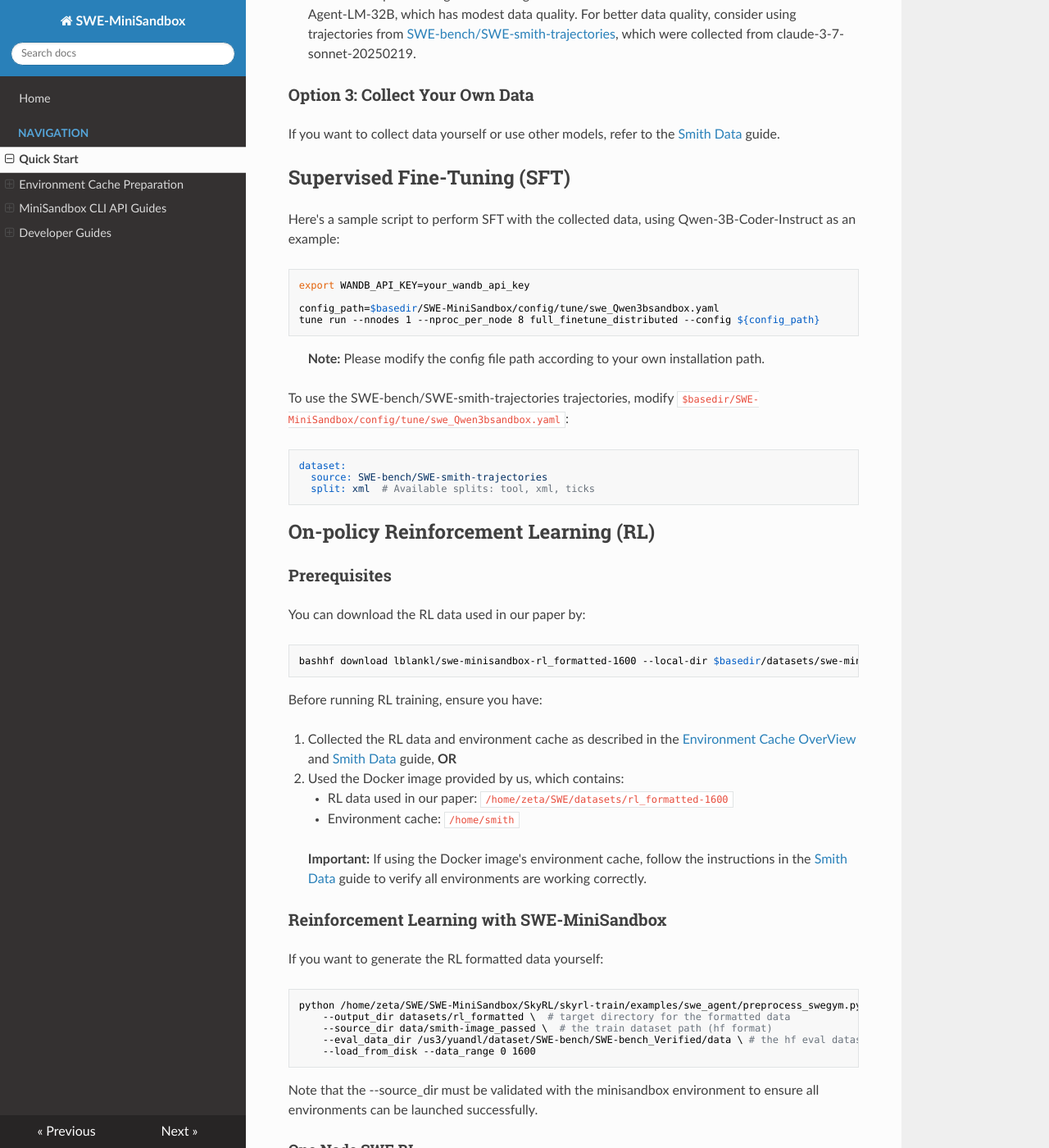
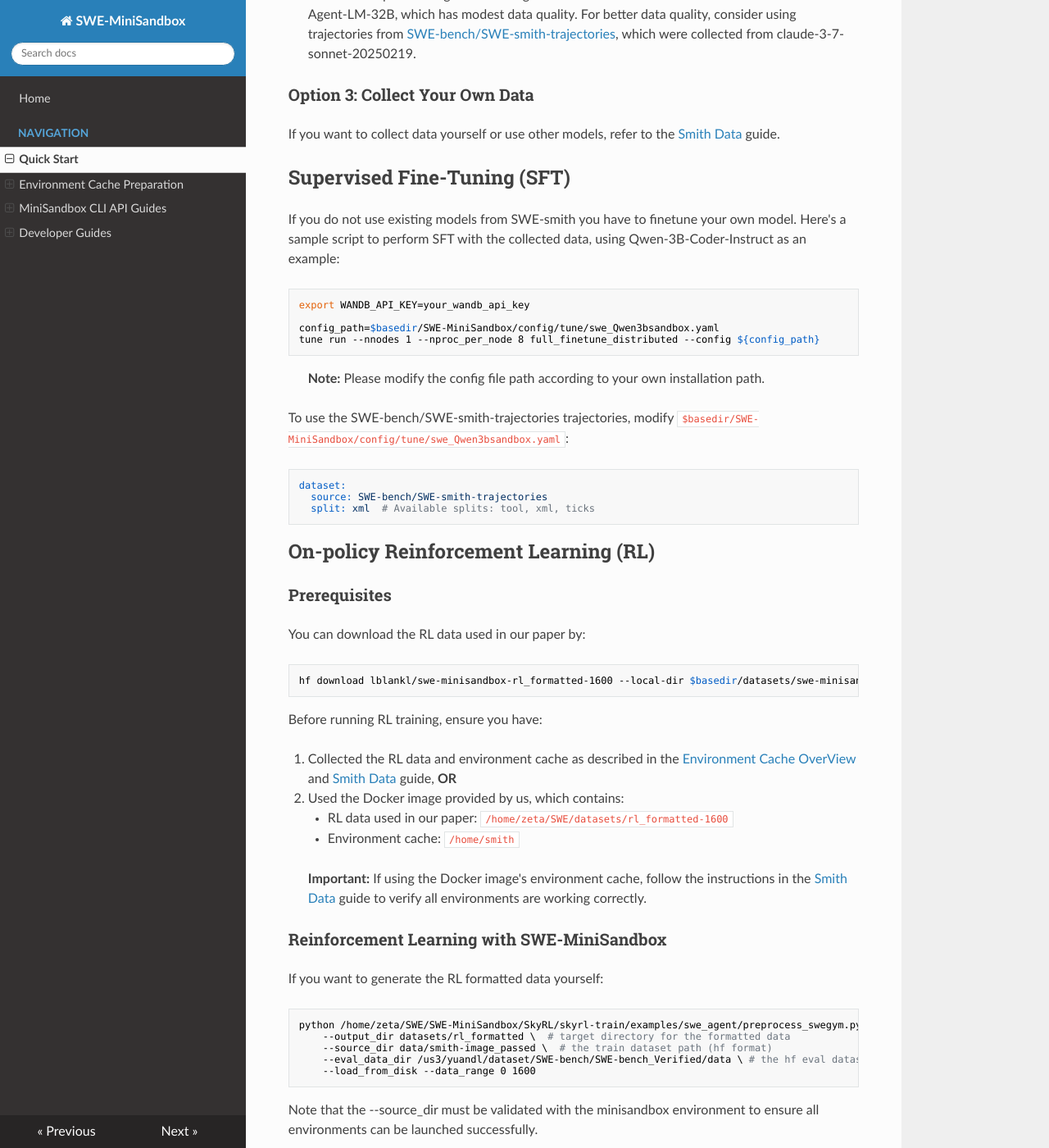
Before and after one commit to lblankl/SWE-MiniSandbox, an MkDocs documentation site: the page built from docs/guide/quick-start.md, in a window 1280 px wide and 1400 px high, scrolled down 2629 px. Shown: the whole window at 82% size. Built offline with MkDocs 1.6.1, drawn with Linux system fonts in a browser that asks for light colours; nearby versions of some CDN libraries.

Commit message:
update quick-start

````diff
--- a/docs/guide/quick-start.md
+++ b/docs/guide/quick-start.md
@@ -133,7 +133,7 @@
 If you want to collect data yourself or use other models, refer to the [Smith Data](data/swe-smith.md) guide.
 
 ## Supervised Fine-Tuning (SFT)
-
+If you do not use existing models from SWE-smith you have to finetune your own model.
 Here's a sample script to perform SFT with the collected data, using Qwen-3B-Coder-Instruct as an example:
 
 ```bash
@@ -158,7 +158,7 @@
 ### Prerequisites
 You can download the RL data used in our paper by:
 ```bash
-bashhf download lblankl/swe-minisandbox-rl_formatted-1600 --local-dir $basedir/datasets/swe-minisandbox-rl_formatted-1600
+hf download lblankl/swe-minisandbox-rl_formatted-1600 --local-dir $basedir/datasets/swe-minisandbox-rl_formatted-1600
 ```
 
 Before running RL training, ensure you have:
````
